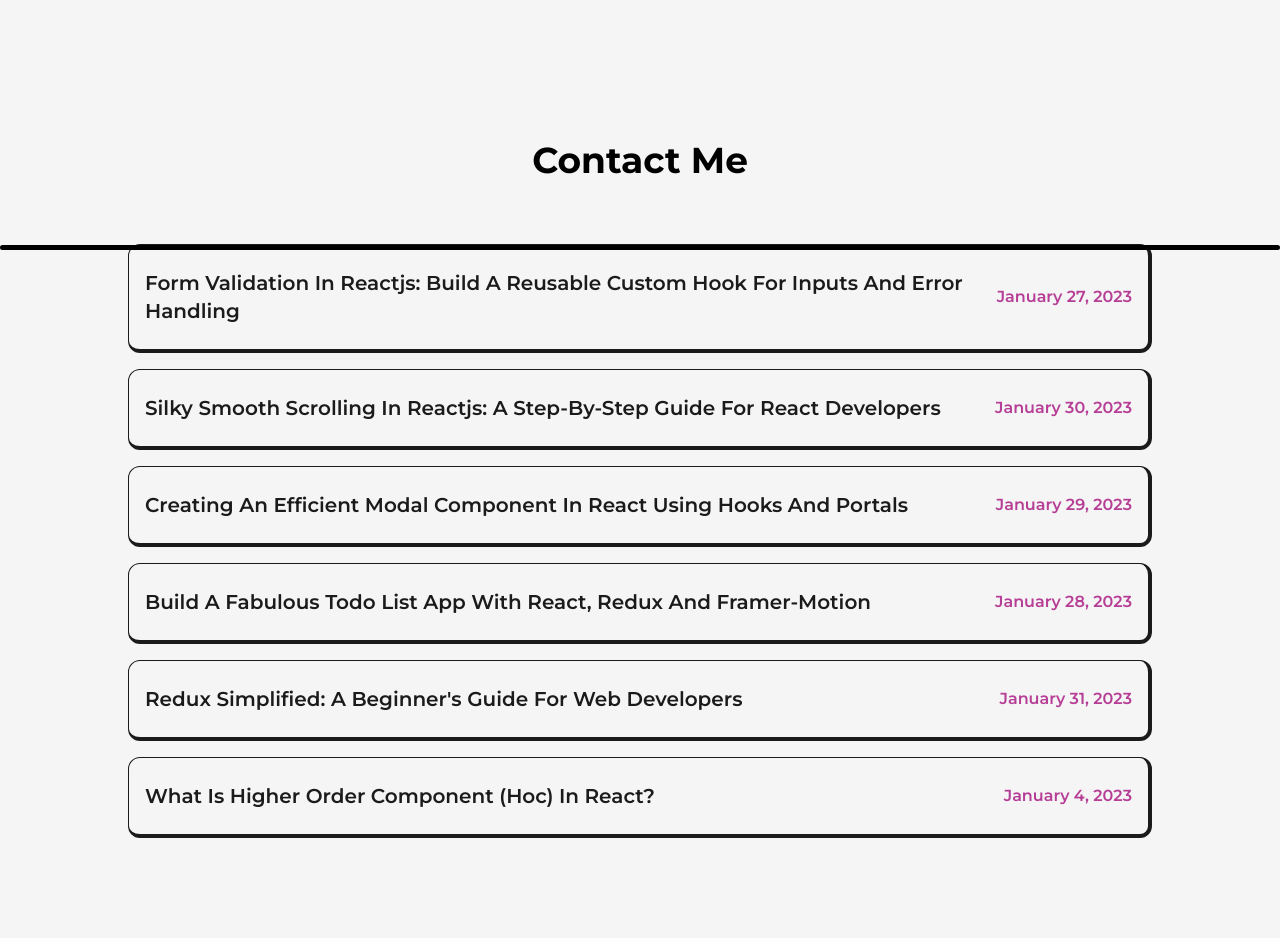
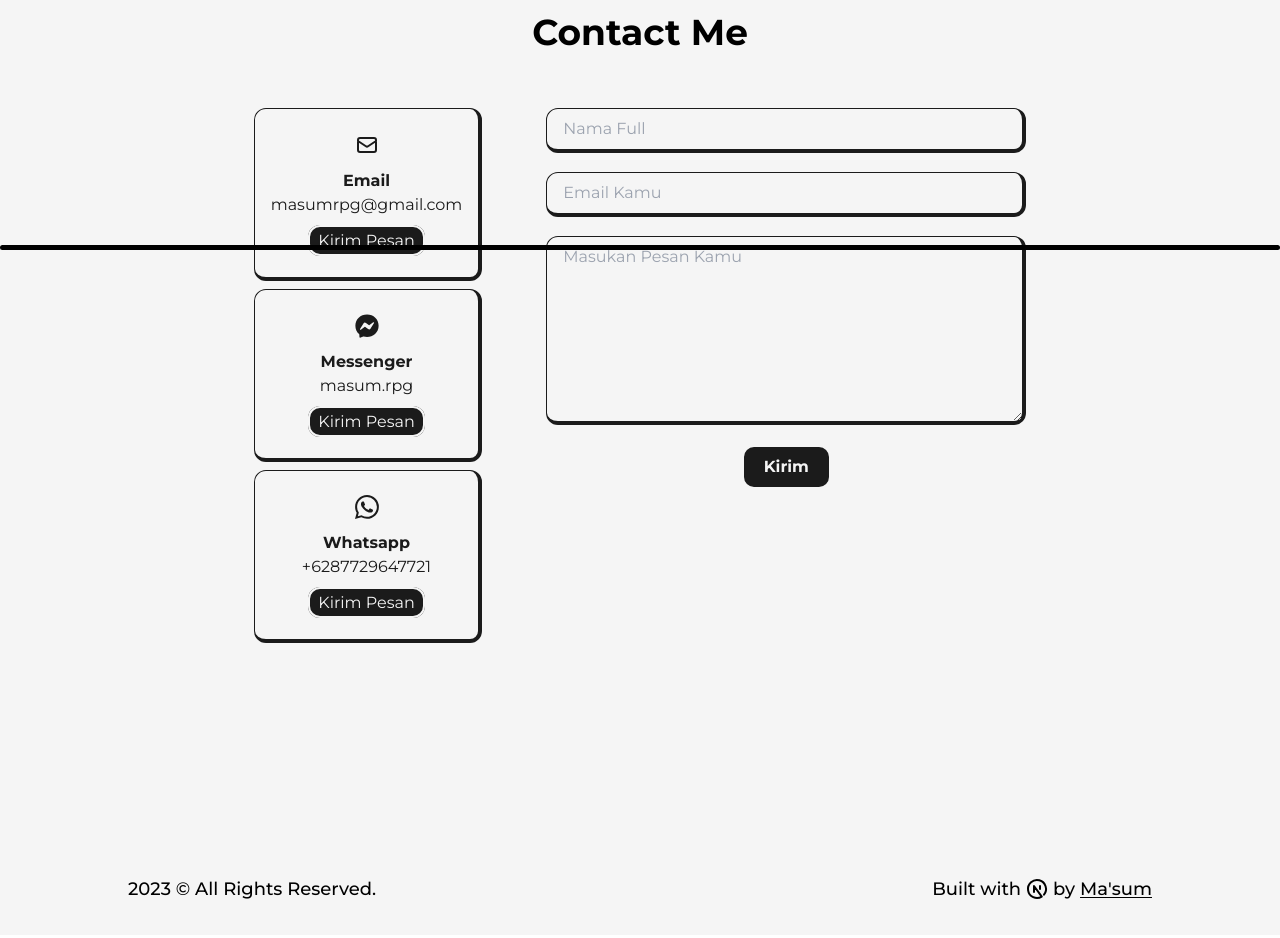
Before and after one commit to masumrpg/portofolio-light-dark, a Next.js app: page /contact in a window 1280 px wide. Shown: the part 460-1398 px from the top of the page. Built offline with nearby package versions, Linux system fonts and the light colour scheme.

Commit message:
Fix Contact Page

```diff
--- a/package.json
+++ b/package.json
@@ -9,6 +9,7 @@
     "lint": "next lint"
   },
   "dependencies": {
+    "@emailjs/browser": "^3.11.0",
     "eslint": "^8.35.0",
     "eslint-config-next": "^13.2.1",
     "framer-motion": "^10.0.1",
--- a/src/pages/contact.js
+++ b/src/pages/contact.js
@@ -1,129 +1,51 @@
 import AnimatedText from "@/components/AnimatedText";
-import { motion, useMotionValue } from "framer-motion";
+import { motion } from "framer-motion";
 import Head from "next/head";
 import Image from "next/image";
-import blog1 from "../../public/images/articles/pagination component in reactjs.jpg";
-import blog2 from "../../public/images/articles/create loading screen in react js.jpg";
-import blog3 from "../../public/images/articles/form validation in reactjs using custom react hook.png";
-import blog4 from "../../public/images/articles/smooth scrolling in reactjs.png";
-import blog5 from "../../public/images/articles/create modal component in react using react portals.png";
-import blog6 from "../../public/images/articles/todo list app built using react redux and framer motion.png";
-import blog7 from "../../public/images/articles/What is Redux with easy explanation.png";
-import blog8 from "../../public/images/articles/What is higher order component in React.jpg";
+
+import emailjs from '@emailjs/browser';
+import { useRef, useState, useEffect } from "react";
 
 import Layout from "@/components/Layout";
 import Link from "next/link";
-import { useRef } from "react";
 import TransitionEffect from "@/components/TransitionEffect";
+import { HiOutlineMail } from 'react-icons/hi';
+import { FaFacebookMessenger } from 'react-icons/fa';
+import { BsWhatsapp } from 'react-icons/bs';
+import { FaCheckCircle } from 'react-icons/fa';
 
-const FramerImage = motion(Image);
-
-const MovingImg = ({ title, img, link }) => {
-  const x = useMotionValue(0);
-  const y = useMotionValue(0);
-  const imgRef = useRef(null);
-
-  function handleMouse(event) {
-    imgRef.current.style.display = "inline-block";
-    x.set(event.pageX);
-    y.set(-10);
-  }
-
-  function handleMouseLeave(event) {
-    imgRef.current.style.display = "none";
-    x.set(0);
-    y.set(0);
-  }
+const EmailSent = () => {
   return (
-    <>
-      <Link
-        href={link}
-        target={"_blank"}
-        className="relative"
-        onMouseMove={handleMouse}
-        onMouseLeave={handleMouseLeave}
-      >
-        <h2 className="capitalize text-xl font-semibold hover:underline dark:text-light md:text-lg xs:text-base">
-          {title}
-        </h2>
-        <FramerImage
-          src={img}
-          ref={imgRef}
-          alt={title}
-          className="w-96 h-auto z-10 hidden absolute rounded-lg md:!hidden"
-          initial={{ opacity: 0 }}
-          whileInView={{ opacity: 1, transition: { duration: 0.2 } }}
-          style={{
-            x: x,
-            y: y,
-          }}
-          sizes="(max-width: 768px) 60vw,
-              (max-width: 1200px) 40vw,
-              33vw"
-        />
-      </Link>
-    </>
-  );
-};
-
-const Contacts = ({ img, title, date, link }) => {
-  return (
-    <motion.li
-      initial={{ y: 200 }}
-      whileInView={{ y: 0, transition: { duration: 0.5, ease: "easeInOut" } }}
-      viewport={{ once: true }}
-      className="relative w-full p-4 py-6 my-2 rounded-xl flex sm:flex-col items-center justify-between
-      bg-light text-dark first:mt-0 border border-solid border-dark
-      border-r-4 border-b-4 dark:bg-dark dark:border-light
-      "
-    >
-      <MovingImg img={img} title={title} link={link} />
-      <span className="text-primary font-semibold dark:text-primaryDark min-w-max pl-4 sm:self-start
-      sm:pl-0 xs:text-sm">
-        {date}
-      </span>
-    </motion.li>
-  );
-};
-
-const FeaturedArticle = ({ img, title, time, summary, link }) => {
-  return (
-    <li className="relative w-full p-4 col-span-1 bg-light border border-dark border-solid rounded-2xl
-    dark:bg-dark dark:border-light">
-      <div
-        className="absolute  top-0 -right-3 w-[102%] h-[103%] rounded-[2rem]  rounded-br-3xl bg-dark
-        -z-10  "
-      />
-      <Link
-        href={link}
-        target={"_blank"}
-        className="inline-block rounded-lg overflow-hidden w-full"
-      >
-        <FramerImage
-          src={img}
-          alt={title}
-          className="w-full h-auto"
-          whileHover={{ scale: 1.05 }}
-          transition={{ duration: 0.2 }}
-          sizes="100vw"
-          priority
-        />
-      </Link>
-
-      <Link href={link} target={"_blank"}>
-        <h2 className="capitalize text-2xl font-bold my-2 mt-4 hover:underline xs:text-lg">
-          {title}
-        </h2>
-      </Link>
-      <p className="text-sm  mb-2">{summary}</p>
-      <span className="text-primary font-semibold dark:text-primaryDark">
-        {time}
-      </span>
-    </li>
+    <div className='email-sent'>
+      <FaCheckCircle className='sent-icon' />
+      <p>Email terkirim!</p>
+    </div>
   );
 };
 
 export default function Contact() {
+  // ========== FUNCTION EMAIL SEND ==========
+  const form = useRef();
+  const [emailSent, setEmailSent] = useState(false);
+
+  useEffect(() => {
+    let timer;
+    if (emailSent) {
+      timer = setTimeout(() => {
+        setEmailSent(false);
+      }, 5000);
+    }
+    return () => clearTimeout(timer);
+  }, [emailSent]);
+
+  const sendEmail = (e) => {
+    e.preventDefault();
+
+    emailjs.sendForm('service_1czp9ns', 'template_ebjr4yb', form.current, '44RxuASXDJFAdKPDK');
+
+    e.target.reset();
+    setEmailSent(true);
+  };
   return (
     <>
       <Head>
@@ -140,69 +62,53 @@ export default function Contact() {
             className="!text-8xl !leading-tight mb-16 lg:!text-7xl sm:!text-6xl xs:!text-4xl sm:mb-8"
           />
 
-          {/* <ul className="grid grid-cols-2 gap-16 lg:gap-8 md:grid-cols-1 md:gap-y-16">
-            <FeaturedArticle
-              img={blog1}
-              title="build a custom pagination component in reactjs from scratch"
-              time="9 min read"
-              summary="Learn how to build a custom pagination component in ReactJS from scratch. Follow this
-              step-by-step guide to integrate Pagination component in your ReactJS project."
-              link="https://devdreaming.com/blogs/create-pagination-component-reactjs"
-            />
-
-            <FeaturedArticle
-              img={blog2}
-              title="creating stunning loading screens in react: Build 3 types of loading screens"
-              time="10 min read"
-              summary="Learn how to create stunning loading screens in React with 3 different methods.
-              Discover how to use React-Loading, React-Lottie & build a custom loading screen. Improve the
-              user experience."
-              link="https://devdreaming.com/blogs/create-3-different-types-of-loading-screens-in-react"
-            />
-          </ul> */}
-
-          <h2 className="font-bold text-4xl w-full text-center mt-32 my-16">
+          <h2 className="font-bold text-4xl w-full text-center mb-14">
             Contact Me
           </h2>
 
-          <ul className="flex flex-col items-center relative">
-            <Contacts
-              title="form validation in reactjs: build a reusable custom hook for inputs and error handling"
-              img={blog3}
-              date="January 27, 2023"
-              link="https://devdreaming.com/blogs/react-form-validation-custom-hook"
-            />
-            <Contacts
-              title="silky smooth scrolling in reactjs: a step-by-step guide for react developers"
-              img={blog4}
-              date="January 30, 2023"
-              link="https://devdreaming.com/blogs/smooth-scrolling-in-react-js"
-            />
-            <Contacts
-              title="creating an efficient modal component in react using hooks and portals"
-              img={blog5}
-              date="January 29, 2023"
-              link="https://devdreaming.com/blogs/create-efficient-modal-react-portals"
-            />
-            <Contacts
-              title="build a fabulous todo list app with react, redux and framer-motion"
-              img={blog6}
-              date="January 28, 2023"
-              link="https://devdreaming.com/blogs/build-react-redux-framer-motion-todo-app"
-            />
-            <Contacts
-              title="redux simplified: a beginner's guide for web developers"
-              img={blog7}
-              date="January 31, 2023"
-              link="https://devdreaming.com/blogs/redux-simply-explained"
-            />
-            <Contacts
-              title="what is higher order component (hoc) in react?"
-              date="January 4, 2023"
-              img={blog8}
-              link="https://devdreaming.com/blogs/higher-order-component-hoc-react"
-            />
-          </ul>
+          <div className="flex gap-[4rem] justify-center md:flex-col md:mx-10">
+            <div className="gap-16 lg:gap-8 md:grid-cols-1 md:gap-y-16">
+              <div
+                className="w-full p-4 py-6 my-2 rounded-xl items-center justify-center text-center
+                bg-light text-dark first:mt-0 border border-solid border-dark
+                  border-r-4 border-b-4 dark:bg-dark dark:border-light dark:text-light">
+                <HiOutlineMail className="ml-[44%] mb-3 text-[1.5rem]" />
+                <h3 className="font-bold">Email</h3>
+                <p className="mb-3">masumrpg@gmail.com</p>
+                <Link href="mailto:masumrpg@gmail.com" className="p-2 py-1 rounded-xl sm:flex-col bg-dark text-light first:mt-0 border-2 border-light dark:bg-light dark:border-dark dark:text-dark hover:bg-light hover:border-dark hover:text-dark hover:dark:bg-dark hover:dark:border-light hover:dark:text-light">Kirim Pesan</Link>
+              </ div>
+              <div
+                className="w-full p-4 py-6 my-2 rounded-xl sm:flex-col items-center justify-center text-center
+              bg-light text-dark first:mt-0 border border-solid border-dark
+              border-r-4 border-b-4 dark:bg-dark dark:border-light dark:text-light">
+                <FaFacebookMessenger className="ml-[44%] mb-3 text-[1.5rem]" />
+                <h3 className="font-bold">Messenger</h3>
+                <p className="mb-3">masum.rpg</p>
+                <Link href="https://m.me/masum.rpg" className="p-2 py-1 rounded-xl sm:flex-col bg-dark text-light first:mt-0 border-2 border-light dark:bg-light dark:border-dark dark:text-dark hover:bg-light hover:border-dark hover:text-dark hover:dark:bg-dark hover:dark:border-light hover:dark:text-light">Kirim Pesan</Link>
+              </div>
+              <div
+                className="w-full p-4 py-6 my-2 rounded-xl sm:flex-col items-center justify-center text-center
+              bg-light text-dark first:mt-0 border border-solid border-dark
+              border-r-4 border-b-4 dark:bg-dark dark:border-light dark:text-light">
+                <BsWhatsapp className="ml-[44%] mb-3 text-[1.5rem]" />
+                <h3 className="font-bold">Whatsapp</h3>
+                <p className="mb-3">+6287729647721</p>
+                <Link href="https://wa.me/6287729647721" className="p-2 py-1 rounded-xl sm:flex-col bg-dark text-light first:mt-0 border-2 border-light dark:bg-light dark:border-dark dark:text-dark hover:bg-light hover:border-dark hover:text-dark hover:dark:bg-dark hover:dark:border-light hover:dark:text-light">Kirim Pesan</Link>
+              </div>
+            </div>
+            {emailSent ? <EmailSent /> : (
+              <form ref={form} onSubmit={sendEmail} className="flex flex-col gap-[1.2rem] items-center md:mx-10">
+                <input className="w-[30rem] p-4 py-2 rounded-xl sm:flex-col bg-light text-dark first:mt-0 border border-solid border-dark
+                border-r-4 border-b-4 dark:bg-dark dark:border-light dark:text-light sm:w-[15rem]"
+                  type="text" name='name' placeholder='Nama Full' required />
+                <input className="w-[30rem] p-4 py-2 rounded-xl sm:flex-col bg-light text-dark first:mt-0 border border-solid border-dark
+                border-r-4 border-b-4 dark:bg-dark dark:border-light dark:text-light sm:w-[15rem]" type="email" name='email' placeholder='Email Kamu' required />
+                <textarea className="w-[30rem] p-4 py-2 rounded-xl sm:flex-col bg-light text-dark first:mt-0 border border-solid border-dark
+                border-r-4 border-b-4 dark:bg-dark dark:border-light dark:text-light sm:w-[15rem]" name="message" rows="7" placeholder='Masukan Pesan Kamu' required />
+                <button type='submit' className='font-bold p-5 py-2 rounded-xl sm:flex-col bg-dark text-light first:mt-0 border-2 border-light dark:bg-light dark:border-dark dark:text-dark hover:bg-light hover:border-dark hover:text-dark hover:dark:bg-dark hover:dark:border-light hover:dark:text-light'>Kirim</button>
+              </form>
+            )}
+          </div>
         </Layout>
       </main>
     </>
```
Also changed, not shown: src/components/Icons.js (+65 -0 lines), src/styles/globals.css (+15 -0 lines), 2 other files (tests, documents, lock files or other folders).
